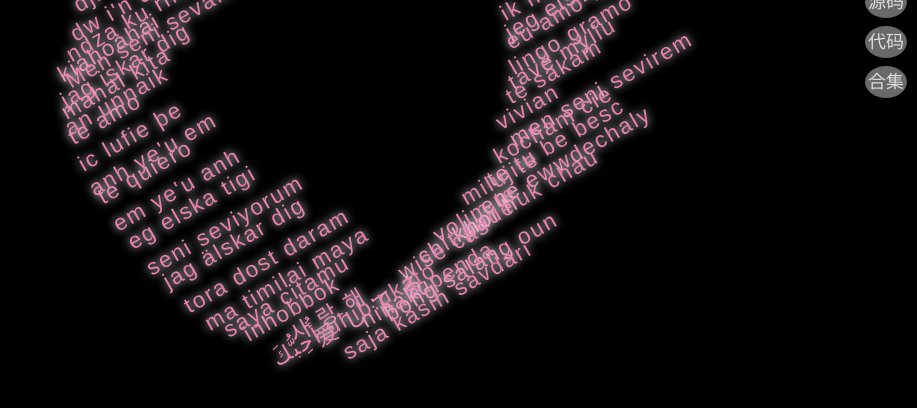
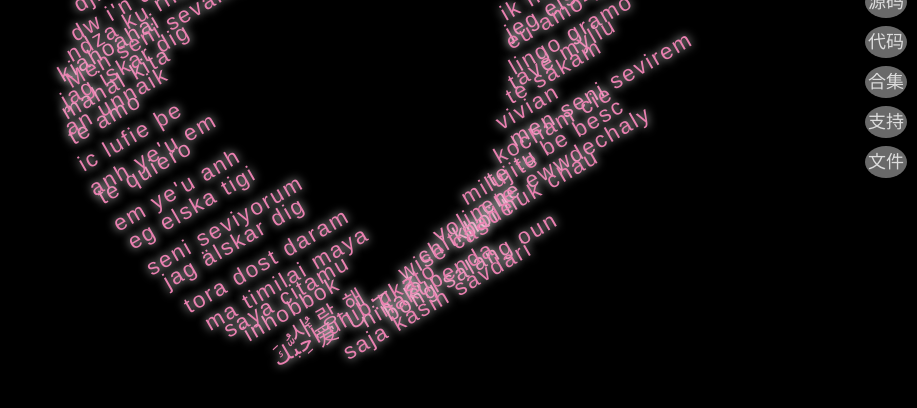
Before and after one commit to love99you/iloveyou1, a plain HTML site: page index.html in a window 1280 px wide. Shown: the part 294-702 px from the top of the page, without its empty margins (363-1280 px from the left). Drawn offline with Linux system fonts and the light colour scheme; a script that the page names is missing.

Commit message:
Update index.html

```diff
--- a/index.html
+++ b/index.html
@@ -721,6 +721,8 @@ body {
 <a href="https://pan.quark.cn/s/3344d23e48a8" style="position: fixed; top: 35%; right: 10px; width: 40px; height: 30px; z-index: 999; background: #696969; border-radius: 50%; padding: 1.0px; text-align: center; color: #ddd; text-decoration: none; line-height: 30px; font-size: 18px;">源码</a>
 <a href="https://drive.uc.cn/s/4819fdecb8a24" style="position: fixed; top: 40%; right: 10px; width: 40px; height: 30px; z-index: 999; background: #696969; border-radius: 50%; padding: 1.0px; text-align: center; color: #ddd; text-decoration: none; line-height: 30px; font-size: 18px;">代码</a>
 <a href="https://pan.xunlei.com/s/VNlDcB3ABz0oNSOEv5mpSE_tA1?pwd=97rw#" style="position: fixed; top: 45%; right: 10px; width: 40px; height: 30px; z-index: 999; background: #696969; border-radius: 50%; padding: 1.0px; text-align: center; color: #ddd; text-decoration: none; line-height: 30px; font-size: 18px;">合集</a>
+<a href="https://mp.weixin.qq.com/s/CImse_lRLCDjB3WzAqRp1Q" style="position: fixed; top: 50%; right: 10px; width: 40px; height: 30px; z-index: 999; background: #696969; border-radius: 50%; padding: 1.0px; text-align: center; color: #ddd; text-decoration: none; line-height: 30px; font-size: 18px;">支持</a>
+<a href="https://pan.xunlei.com/s/VO1dLN6rfBTIpMa_bYISLRcFA1?pwd=y2zh#" style="position: fixed; top: 55%; right: 10px; width: 40px; height: 30px; z-index: 999; background: #696969; border-radius: 50%; padding: 1.0px; text-align: center; color: #ddd; text-decoration: none; line-height: 30px; font-size: 18px;">文件</a>
 
   <div id="ui">
   <div class="love">
```
